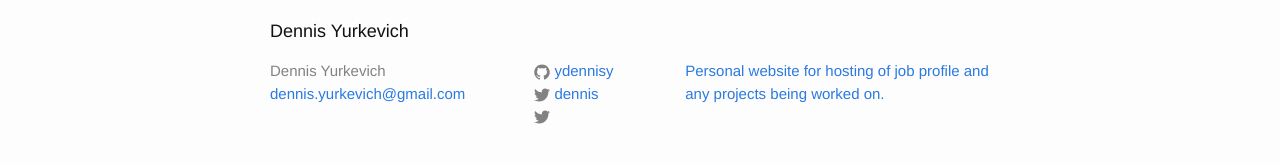
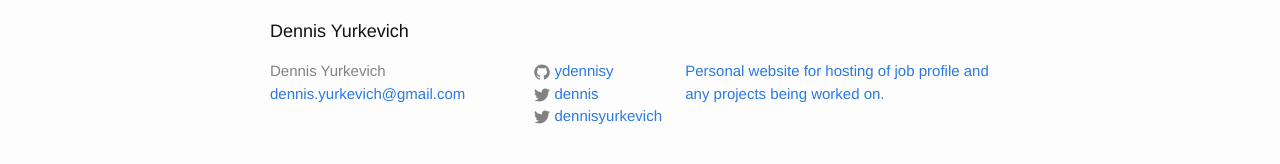
Before and after one commit to ydennisy/ydennisy.github.io, a Jekyll site: the page built from index.html, in a window 1280 px wide. Shown: the part 399-563 px from the top of the page. Built offline with Jekyll 4.4.1, drawn with Linux system fonts in a browser that asks for light colours.

Commit message:
Update footer.html

```diff
--- a/_includes/footer.html
+++ b/_includes/footer.html
@@ -44,13 +44,14 @@
           {% endif %}
           {% if site.linkedin_username %}
           <li>
-            <a href="https://linkedin.com/in/{{ site.linkedin_username }}">
-              <span class="icon  icon--twitter">
+            <a href="https://linkedin.com/in/{{ site.linkedin_username }}"/>
+              <span class="icon  icon--linkedin">
                 <svg viewBox="0 0 16 16">
                   <path fill="#828282" d="M15.969,3.058c-0.586,0.26-1.217,0.436-1.878,0.515c0.675-0.405,1.194-1.045,1.438-1.809
                   c-0.632,0.375-1.332,0.647-2.076,0.793c-0.596-0.636-1.446-1.033-2.387-1.033c-1.806,0-3.27,1.464-3.27,3.27 c0,0.256,0.029,0.506,0.085,0.745C5.163,5.404,2.753,4.102,1.14,2.124C0.859,2.607,0.698,3.168,0.698,3.767 c0,1.134,0.577,2.135,1.455,2.722C1.616,6.472,1.112,6.325,0.671,6.08c0,0.014,0,0.027,0,0.041c0,1.584,1.127,2.906,2.623,3.206 C3.02,9.402,2.731,9.442,2.433,9.442c-0.211,0-0.416-0.021-0.615-0.059c0.416,1.299,1.624,2.245,3.055,2.271 c-1.119,0.877-2.529,1.4-4.061,1.4c-0.264,0-0.524-0.015-0.78-0.046c1.447,0.928,3.166,1.469,5.013,1.469 c6.015,0,9.304-4.983,9.304-9.304c0-0.142-0.003-0.283-0.009-0.423C14.976,4.29,15.531,3.714,15.969,3.058z"/>
                 </svg>
               </span>
+            <span class="username">{{ site.linkedin_username }}</span>
           </li>
           {% endif %}
         </ul>
```
